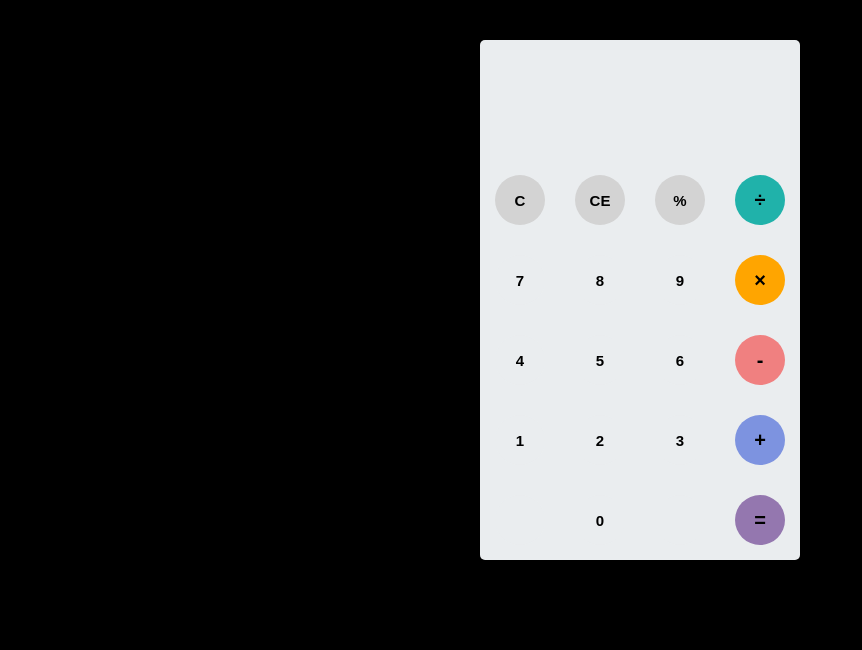
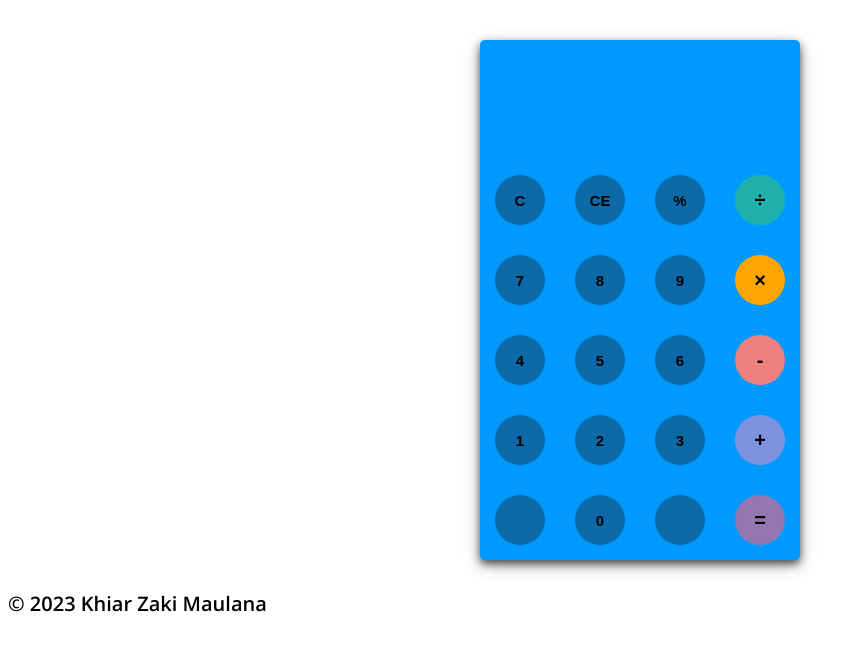
Before and after one commit to khiarjakii/Kalkulator-HTML, a plain HTML site: page index.html in a window 1280 px wide. Shown: the whole page, without its empty margins (0-862 px from the left). Drawn offline with nearby package versions, Linux system fonts and the light colour scheme.

Commit message:
Update style.css
Mengganti warna kalkulator, background, dan menambahkan style untuk footer.

```diff
--- a/style.css
+++ b/style.css
@@ -1,6 +1,6 @@
 body{
 	font-family: 'Open Sans',sans-serif;
-	background-color:black;
+	background-color:rgb(255, 255, 255);
 }
 #container{
 	width: 1000px;
@@ -10,12 +10,12 @@ body{
 #calculator{
 	width: 320px;
 	height: 520px;
-    background-color: #eaedef;
+    background-color: #0099ff;
     margin: 0 auto;
     top: 20px;
     position: relative;
     border-radius: 5px;
-    box-shadow: 0 4px 8px 0 rgba(0, 0, 0.2), 0 6px 20px 0 rgba(0,0,0,0.19);
+    box-shadow: 0 4px 8px 0 rgb(77, 77, 77), 0 6px 20px 0 rgba(0,0,0,0.19);
 }
 #result{
     height: 120px;
@@ -50,10 +50,10 @@ body{
 
 }
 .number, .empty{
-    background-color: #eaedef;
+    background-color:#0c6aa8;
 }
 .operator{
-    background-color:lightgrey;
+    background-color:#0c6aa8;
 }
 .number, .operator{
     cursor: pointer;
@@ -84,3 +84,8 @@ button:nth-child(20){
     font-size: 20px;
     background-color: #9477af;
 }
+footer{
+    font-size: 20px;
+    font-color: #000000;
+    background-color: #ffffff;
+}
```
